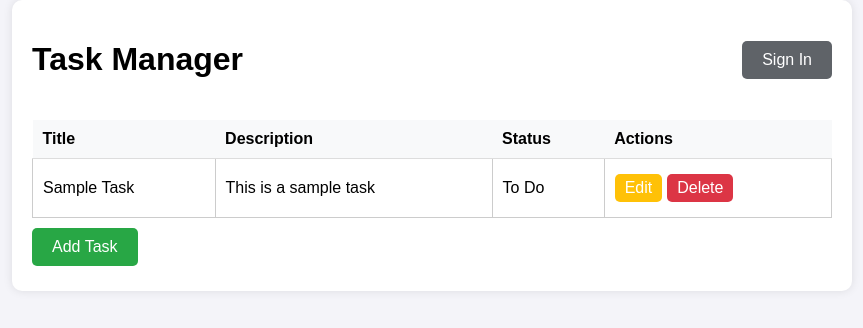
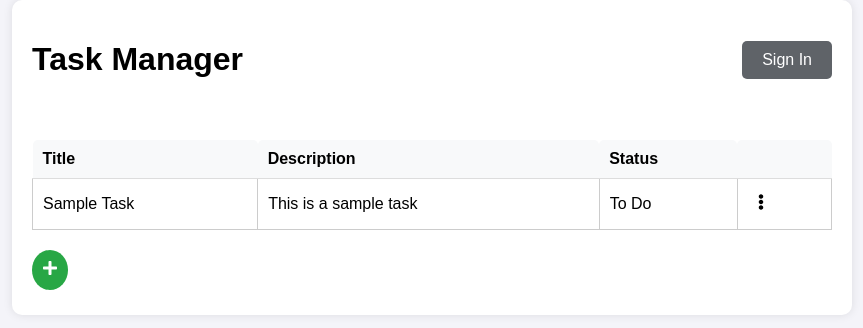
Before and after one commit to guyneh/task-manager, a React (Create React App) app in the folder frontend/: page / in a window 1280 px wide. Shown: the top 328 px of the page, without its empty margins (208-1071 px from the left). Built offline with nearby package versions, Linux system fonts and the light colour scheme.

Commit message:
css changes

```diff
--- a/frontend/package.json
+++ b/frontend/package.json
@@ -12,6 +12,7 @@
     "@types/react-dom": "^18.3.0",
     "react": "^18.3.1",
     "react-dom": "^18.3.1",
+    "react-icons": "^5.2.1",
     "react-scripts": "5.0.1",
     "typescript": "^4.9.5",
     "web-vitals": "^2.1.4"
--- a/frontend/src/App.css
+++ b/frontend/src/App.css
@@ -1,3 +1,5 @@
+/* Main styles for the application */
+
 body {
 	font-family: Arial, sans-serif;
 	margin: 0;
@@ -10,13 +12,38 @@ body {
 	text-align: center;
 }
 
-.home-page {
+.app-container {
 	max-width: 800px;
 	margin: 0 auto;
 	padding: 20px;
 	background-color: #fff;
 	border-radius: 10px;
 	box-shadow: 0 0 10px rgba(0, 0, 0, 0.1);
+}
+
+.header-container {
+	display: flex;
+	justify-content: space-between;
+	align-items: center;
+	margin-bottom: 20px;
+}
+
+.sign-in-button {
+	background-color: #5f6368;
+	color: #fff;
+	border: none;
+	border-radius: 5px;
+	padding: 10px 20px;
+	cursor: pointer;
+	transition: background-color 0.3s ease;
+}
+
+.sign-in-button:hover {
+	background-color: #3c4043;
+}
+
+.task-list-container {
+	margin-top: 20px;
 }
 
 .task-form {
@@ -47,6 +74,7 @@ button {
 .task-list {
 	width: 100%;
 	border-collapse: collapse;
+	margin-bottom: 10px;
 }
 
 .task-list th,
@@ -58,6 +86,7 @@ button {
 
 .task-list th {
 	background-color: #f8f9fa;
+	border-radius: 5px 5px 0 0;
 }
 
 .task-item td {
@@ -65,31 +94,21 @@ button {
 	border-radius: 5px;
 }
 
-.edit-button {
-	background-color: #ffc107;
-	color: #fff;
-	border: none;
-	border-radius: 5px;
-	padding: 5px 10px;
-	cursor: pointer;
-	margin-right: 5px;
+.actions-menu {
+	position: relative;
 }
 
-.delete-button {
-	background-color: #dc3545;
-	color: #fff;
-	border: none;
-	border-radius: 5px;
-	padding: 5px 10px;
+.actions-menu svg {
 	cursor: pointer;
+	padding: 5px;
 }
 
 .add-task-button {
 	background-color: #28a745;
 	color: #fff;
 	border: none;
-	border-radius: 5px;
-	padding: 10px 20px;
+	border-radius: 50%;
+	padding: 10px;
 	cursor: pointer;
 	margin-top: 10px;
 	transition: background-color 0.3s ease;
@@ -99,39 +118,28 @@ button {
 	background-color: #218838;
 }
 
-header {
-	display: flex;
-	justify-content: space-between;
-	align-items: center;
-	margin-bottom: 20px;
+.dropdown {
+	display: block;
+	position: absolute;
+	background-color: #fff;
+	min-width: 160px;
+	box-shadow: 0 8px 16px rgba(0, 0, 0, 0.2);
+	z-index: 1;
+	border-radius: 5px;
 }
 
-.profile-button {
-	background-color: #007bff;
-	color: #fff;
+.dropdown button {
+	background-color: #f4f4f9;
+	color: black;
 	border: none;
+	padding: 12px 16px;
+	text-align: left;
+	text-decoration: none;
+	display: block;
+	width: 100%;
 	border-radius: 5px;
-	padding: 10px 20px;
-	cursor: pointer;
 }
 
-.header {
-	display: flex;
-	justify-content: space-between;
-	align-items: center;
-	margin-bottom: 20px;
+.dropdown button:hover {
+	background-color: #ddd;
 }
-
-.sign-in-button {
-	background-color: #5f6368;
-	color: #fff;
-	border: none;
-	border-radius: 5px;
-	padding: 10px 20px;
-	cursor: pointer;
-	transition: background-color 0.3s ease;
-}
-
-.sign-in-button:hover {
-	background-color: #3c4043;
-}
--- a/frontend/src/App.tsx
+++ b/frontend/src/App.tsx
@@ -8,9 +8,11 @@ import TaskList from './components/TaskList';
 
 const App: React.FC = () => {
 	return (
-		<div className="home-page">
+		<div className="app-container">
 			<Header />
-			<TaskList />
+			<div className="task-list-container">
+				<TaskList />
+			</div>
 		</div>
 	);
 }
--- a/frontend/src/components/Header.tsx
+++ b/frontend/src/components/Header.tsx
@@ -2,14 +2,12 @@
 
 import React from 'react';
 
-import '../App.css';
-
 const Header: React.FC = () => {
     return (
-        <header className="header">
+        <div className="header-container">
             <h1>Task Manager</h1>
             <button className="sign-in-button">Sign In</button>
-        </header>
+        </div>
     );
 };
 
--- a/frontend/src/components/TaskItem.tsx
+++ b/frontend/src/components/TaskItem.tsx
@@ -1,6 +1,7 @@
 // Represents an individual task item, displaying its title, description, and status in a table row
 
 import React from 'react';
+import { FaEllipsisV } from 'react-icons/fa';
 
 interface TaskItemProps {
     task: {
@@ -13,6 +14,14 @@ interface TaskItemProps {
 
 // TaskItem component
 const TaskItem: React.FC<TaskItemProps> = ({ task }) => {
+    const handleEdit = () => {
+        // handle edit logic here
+    };
+
+    const handleDelete = () => {
+        // handle delete logic here
+    };
+
     return (
         <tr className="task-item">
             {/* Display task title */}
@@ -24,10 +33,14 @@ const TaskItem: React.FC<TaskItemProps> = ({ task }) => {
             {/* Display task status */}
             <td>{task.status}</td>
 
-            {/* Buttons for editing and deleting the task */}
+            {/* Three dots menu for actions */}
             <td>
-                <button className="edit-button">Edit</button>
-                <button className="delete-button">Delete</button>
+                <div className="actions-menu">
+                    <FaEllipsisV onClick={() => {
+                        // Display options for edit and delete
+                    }} />
+                    {/* Implement the dropdown logic here */}
+                </div>
             </td>
         </tr>
     );
--- a/frontend/src/components/TaskList.tsx
+++ b/frontend/src/components/TaskList.tsx
@@ -4,6 +4,7 @@ import React, { useState } from 'react';
 
 import TaskItem from './TaskItem';
 import TaskForm from './TaskForm';
+import { FaPlus, FaEllipsisV } from 'react-icons/fa';
 
 const TaskList: React.FC = () => {
     const [tasks, setTasks] = useState([
@@ -33,7 +34,7 @@ const TaskList: React.FC = () => {
                         <th>Title</th>
                         <th>Description</th>
                         <th>Status</th>
-                        <th>Actions</th>
+                        <th></th>
                     </tr>
                 </thead>
                 <tbody>
@@ -50,7 +51,7 @@ const TaskList: React.FC = () => {
                 </tbody>
             </table>
             <button className="add-task-button" onClick={handleAddTask}>
-                {addingTask ? 'Cancel' : 'Add Task'}
+                {addingTask ? 'Cancel' : <FaPlus />}
             </button>
         </div>
     );
```
Also changed, not shown: 1 other file (tests, documents, lock files or other folders).
